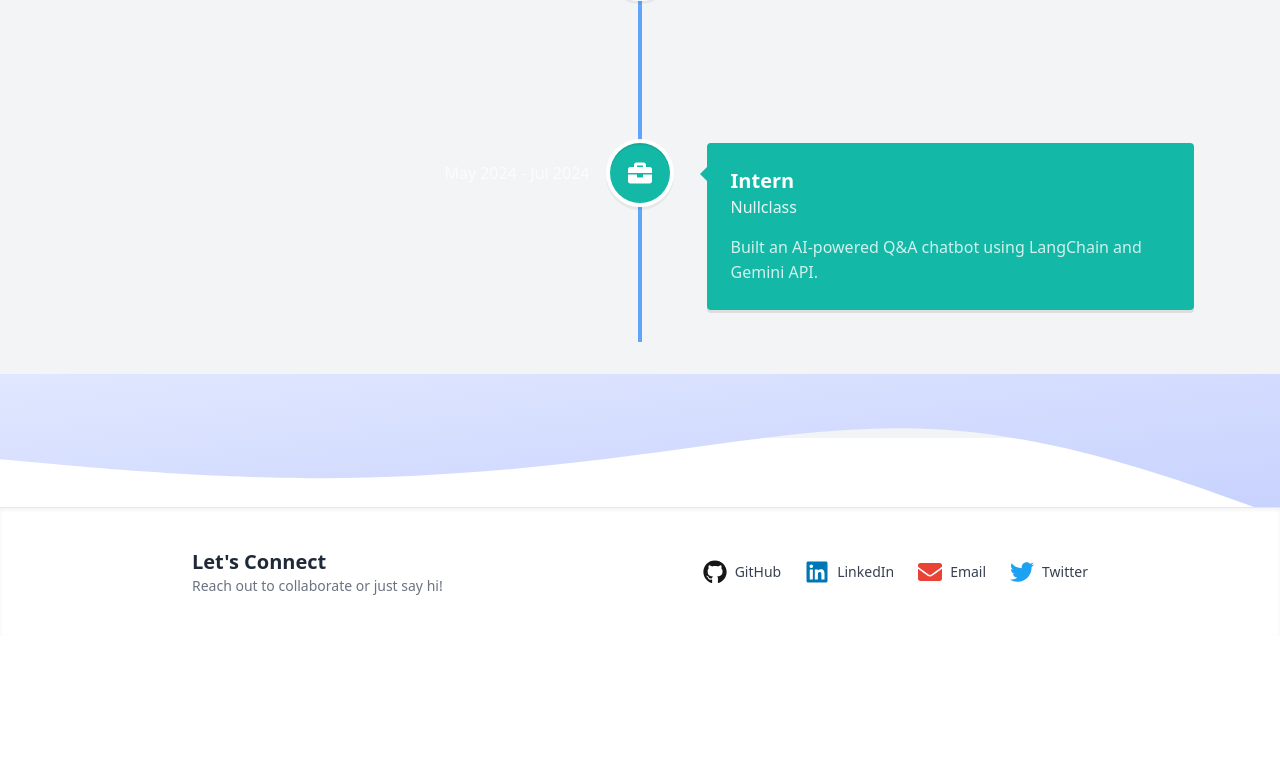
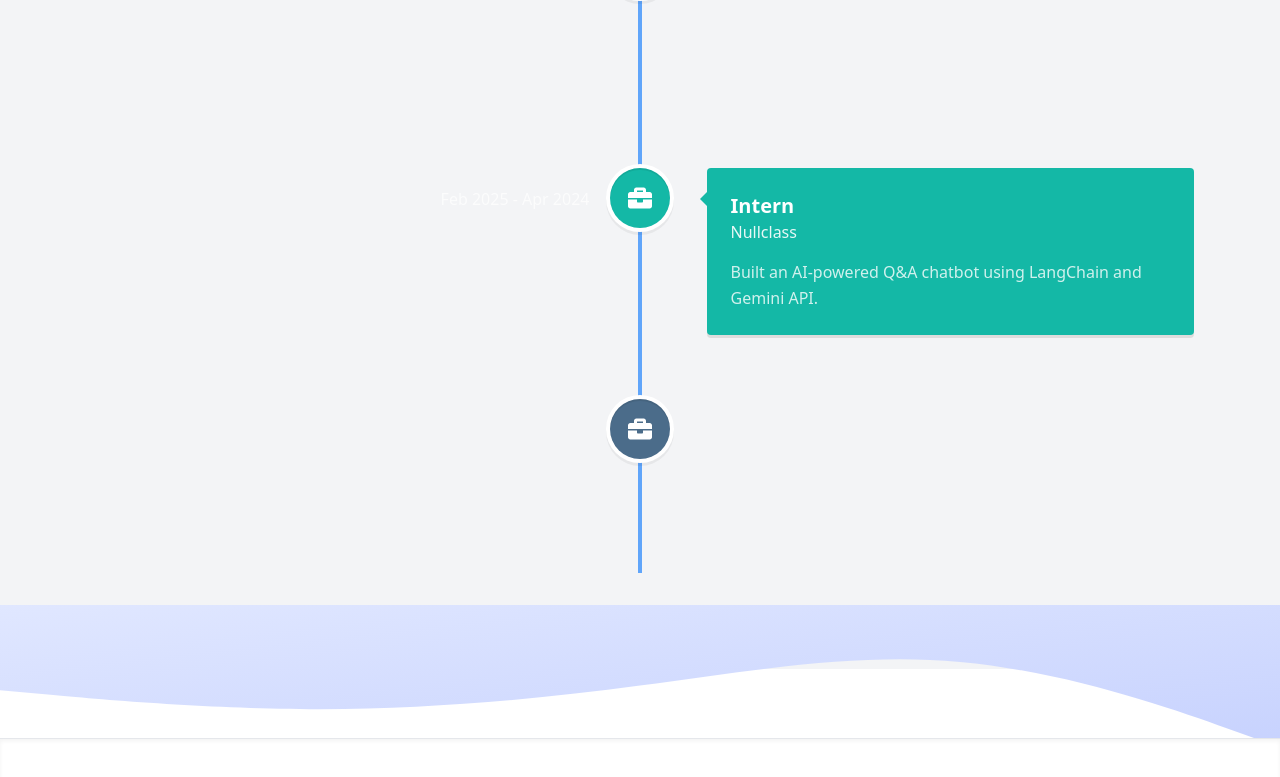
Before and after one commit to meer-aakif-33/Portfolio, a React (Vite) app: page /projects in a window 1280 px wide. Shown: the part 2292-3069 px from the top of the page. Before the commit the page ends 2928 px from the top, so only its background shows below. Built offline with nearby package versions, Linux system fonts and the light colour scheme.

Commit message:
fix Netlify build issue

```diff
--- a/src/components/CustomCursor.jsx
+++ b/src/components/CustomCursor.jsx
@@ -11,7 +11,7 @@ export default function CustomCursor() {
     let targetX = 0,
       targetY = 0;
 
-    const speed = 1; // Increase this to make cursor move faster (0.2 to 1)
+    const speed = 1;
 
     const animate = () => {
       x += (targetX - x) * speed;
@@ -25,14 +25,40 @@ export default function CustomCursor() {
     };
     animate();
 
-    const move = (e) => {
+    const handleMouseMove = (e) => {
       targetX = e.clientX;
       targetY = e.clientY;
+      if (cursor) cursor.style.opacity = hovered ? "0.6" : "0.4";
     };
 
-    window.addEventListener("mousemove", move);
-    return () => window.removeEventListener("mousemove", move);
-  }, []);
+    const handleTouchMove = (e) => {
+      if (e.touches.length > 0) {
+        targetX = e.touches[0].clientX;
+        targetY = e.touches[0].clientY;
+        if (cursor) cursor.style.opacity = hovered ? "0.6" : "0.4";
+      }
+    };
+
+    const handleTouchStart = (e) => {
+      handleTouchMove(e);
+    };
+
+    const handleTouchEnd = () => {
+      if (cursor) cursor.style.opacity = "0";
+    };
+
+    window.addEventListener("mousemove", handleMouseMove);
+    window.addEventListener("touchstart", handleTouchStart);
+    window.addEventListener("touchmove", handleTouchMove);
+    window.addEventListener("touchend", handleTouchEnd);
+
+    return () => {
+      window.removeEventListener("mousemove", handleMouseMove);
+      window.removeEventListener("touchstart", handleTouchStart);
+      window.removeEventListener("touchmove", handleTouchMove);
+      window.removeEventListener("touchend", handleTouchEnd);
+    };
+  }, [hovered]);
 
   useEffect(() => {
     const hoverables = document.querySelectorAll("a, button, .cursor-hover");
--- a/src/components/SocialLinks.jsx
+++ b/src/components/SocialLinks.jsx
@@ -4,29 +4,29 @@ import { motion } from "framer-motion";
 export function SocialLinks() {
   const socialItems = [
     {
-      href: "https://github.com/your-username",
+      href: "https://github.com/meer-aakif-33 ",
       icon: <FaGithub />,
       label: "GitHub",
       color: "#181717",
     },
     {
-      href: "https://linkedin.com/in/your-id",
+      href: "https://linkedin.com/in/aakif-ahmad-mir-2b5b80288/",
       icon: <FaLinkedin />,
       label: "LinkedIn",
       color: "#0077B5",
     },
     {
-      href: "mailto:you@example.com",
+      href: "mailto: aakifofficial@gmail.com",
       icon: <FaEnvelope />,
       label: "Email",
       color: "#EA4335",
     },
-    {
-      href: "https://twitter.com/your-handle",
-      icon: <FaTwitter />,
-      label: "Twitter",
-      color: "#1DA1F2",
-    },
+    // {
+    //   href: "https://twitter.com/your-handle",
+    //   icon: <FaTwitter />,
+    //   label: "Twitter",
+    //   color: "#1DA1F2",
+    // },
   ];
 
   return (
--- a/src/pages/About.jsx
+++ b/src/pages/About.jsx
@@ -13,8 +13,8 @@ export default function About() {
           About Me
         </h2>
         <p className="text-lg md:text-xl text-gray-700 dark:text-gray-300 leading-relaxed tracking-wide">
-          I'm a passionate <span className="font-medium text-blue-600 dark:text-blue-400">Full Stack Developer</span> ,
-          <span className="font-medium text-orange-500 dark:text-orange-200"> MERN Stack Developer</span>
+          I'm a passionate <span className="font-medium text-blue-600 dark:text-blue-400">Full Stack Developer</span>,
+          <span className="font-medium text-orange-500 dark:text-orange-200"> MERN Stack Developer </span>
           and
           <span className="font-medium text-purple-600 dark:text-purple-400"> Machine Learning enthusiast</span>. I love
           building sleek user interfaces and intelligent systems that solve real-world problems. My journey blends creativity,
--- a/src/pages/Home.jsx
+++ b/src/pages/Home.jsx
@@ -11,6 +11,7 @@ import {
   FaGitAlt,
   FaJava,
   FaDatabase,
+  FaLayerGroup
 } from "react-icons/fa";
 import {
   SiFastapi,
@@ -48,6 +49,7 @@ const skillGroups = [
     skills: [
       { name: "MERN", icon: <FaReact />, color: "text-cyan-500" },
       { name: "Machine Learning", icon: <SiScikitlearn />, color: "text-orange-400" },
+      { name: "Full Stack", icon: <FaLayerGroup />, color: "text-purple-500" }
     ],
   },
   {
@@ -116,7 +118,7 @@ export default function Home() {
     />
   </p>
   <motion.a
-    href="/resume.pdf"
+    href="/Aakif's Resume.pdf"
     download
     whileHover={{ scale: 1.05 }}
     whileTap={{ scale: 0.95 }}
--- a/src/pages/Projects.jsx
+++ b/src/pages/Projects.jsx
@@ -132,7 +132,7 @@ export default function ProjectsPage() {
         contentArrowStyle={{ borderRight: "7px solid #3b82f6" }}
         iconStyle={{ background: "#3b82f6", color: "#fff" }}
         icon={<FaGraduationCap />}
-  date="2021 - Present"
+        date="Nov 2022 - Present"
       >
         <h3 className="vertical-timeline-element-title text-white font-semibold text-xl">
           B.Tech CSE
@@ -141,7 +141,7 @@ export default function ProjectsPage() {
           CBIT Hyderabad
         </h4>
         <p className="text-white/80">
-    Specializing in AI, ML, and Full Stack Development.
+          Specializing in AI, ML, and Full Stack Development, MERN Stack Development.
         </p>
       </VerticalTimelineElement>
 
@@ -150,7 +150,7 @@ export default function ProjectsPage() {
         contentArrowStyle={{ borderRight: "7px solid #14b8a6" }}
         iconStyle={{ background: "#14b8a6", color: "#fff" }}
         icon={<FaBriefcase />}
-  date="May 2024 - Jul 2024"
+        date="Feb 2025 - Apr 2024"
       >
         <h3 className="vertical-timeline-element-title text-white font-semibold text-xl">
           Intern
@@ -162,6 +162,25 @@ export default function ProjectsPage() {
           Built an AI-powered Q&A chatbot using LangChain and Gemini API.
         </p>
       </VerticalTimelineElement>
+
+      <VerticalTimelineElement
+        contentStyle={{ background: "#4b6c8a", color: "#fff" }}
+        contentArrowStyle={{ borderRight: "7px solid #4b6c8a" }}
+        iconStyle={{ background: "#4b6c8a", color: "#fff" }}
+        icon={<FaBriefcase />}
+        date="Apr 2025 - Present"
+      >
+        <h3 className="vertical-timeline-element-title text-white font-semibold text-xl">
+          Intern
+        </h3>
+        <h4 className="vertical-timeline-element-subtitle text-white/90">
+          Tenth Plus
+        </h4>
+        <p className="text-white/80">
+          Building Spaced Revision App.
+        </p>
+      </VerticalTimelineElement>
+
         </VerticalTimeline>
       </section>
 
```
Also changed, not shown: 2 other files (tests, documents, lock files or other folders). Lines whose indentation alone changed are shown as unchanged.
